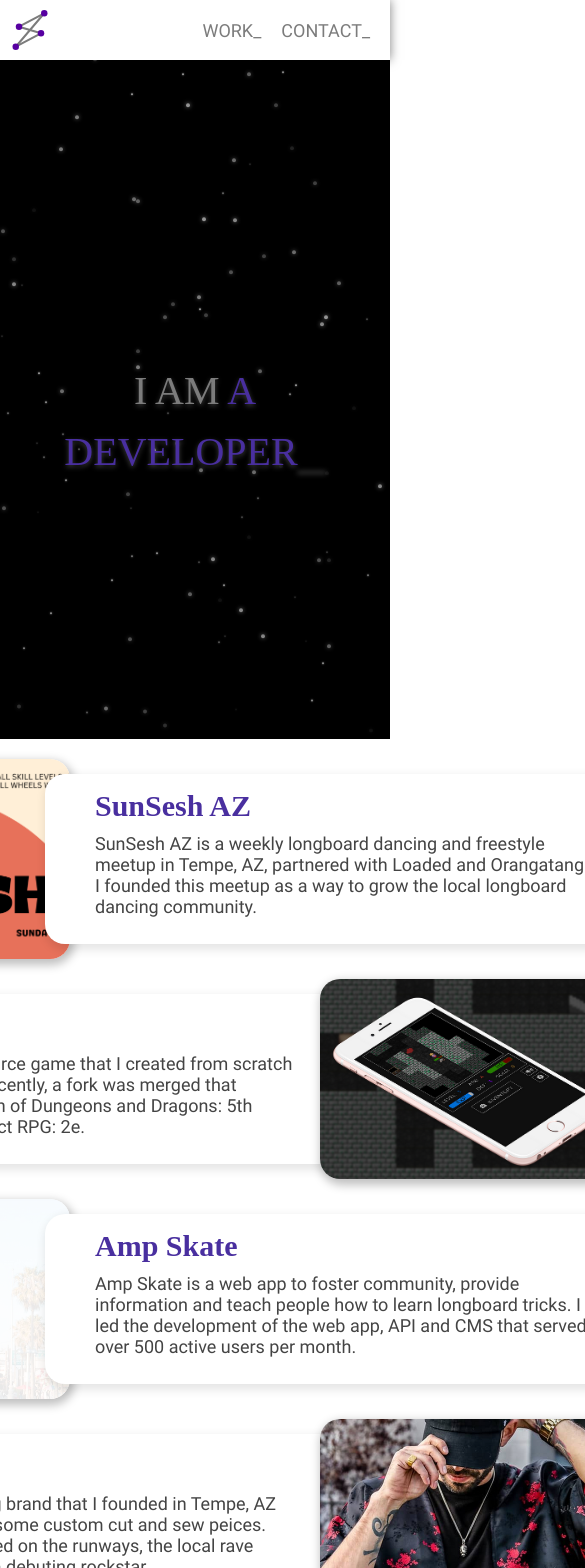
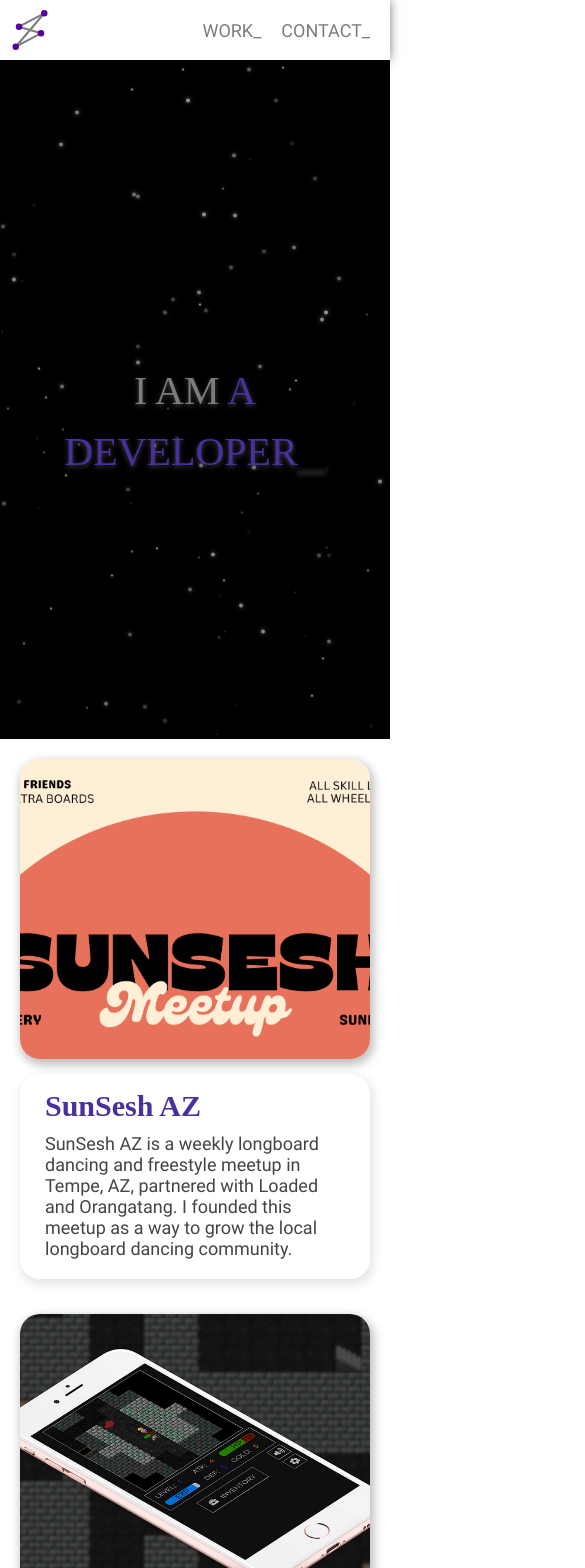
Before and after one commit to ASteinheiser/iamandrew.io, a React (Vite) app: page / in a window 390 px wide. Shown: the top 1568 px of the page, 585 px wide, since content can reach past the window. Built offline with nearby package versions, Linux system fonts and the light colour scheme; a web font is replaced by a local one.

Commit message:
basic responsive style for work posts

```diff
--- a/src/components/Work/work.scss
+++ b/src/components/Work/work.scss
@@ -7,6 +7,11 @@
 
   @media(max-width: $medium) {
     gap: 20px;
+  }
+
+  @media(max-width: 1000px) {
+    max-width: 600px;
+    margin: 0 auto;
   }
 
   .work-item {
@@ -60,15 +65,39 @@
         color: $dark-gray;
       }
     }
+
+    @media(max-width: 1000px) {
+      flex-direction: column-reverse;
+
+      .work-item-content {
+        flex: 0 0 100%;
+
+        padding-left: 25px;
+        padding-right: 25px;
+        padding-bottom: 20px;
+        margin: 15px 0 15px 0;
+      }
+    }
   }
 
   .work-item-reverse {
     flex-direction: row-reverse;
 
+    @media(max-width: 1000px) {
+      flex-direction: column-reverse;
+    }
+
     .work-item-content {
       padding-left: 50px;
       padding-right: 25px;
       margin: 15px 0 15px -25px;
+
+      @media(max-width: 1000px) {
+        padding-left: 25px;
+        padding-right: 25px;
+        padding-bottom: 20px;
+        margin: 15px 0 15px 0;
+      }
     }
   }
 }
--- a/src/styles/index.scss
+++ b/src/styles/index.scss
@@ -10,5 +10,5 @@ body {
 
 .max-width {
   max-width: $large;
-  margin: auto;
+  margin: 0 auto;
 }
```
